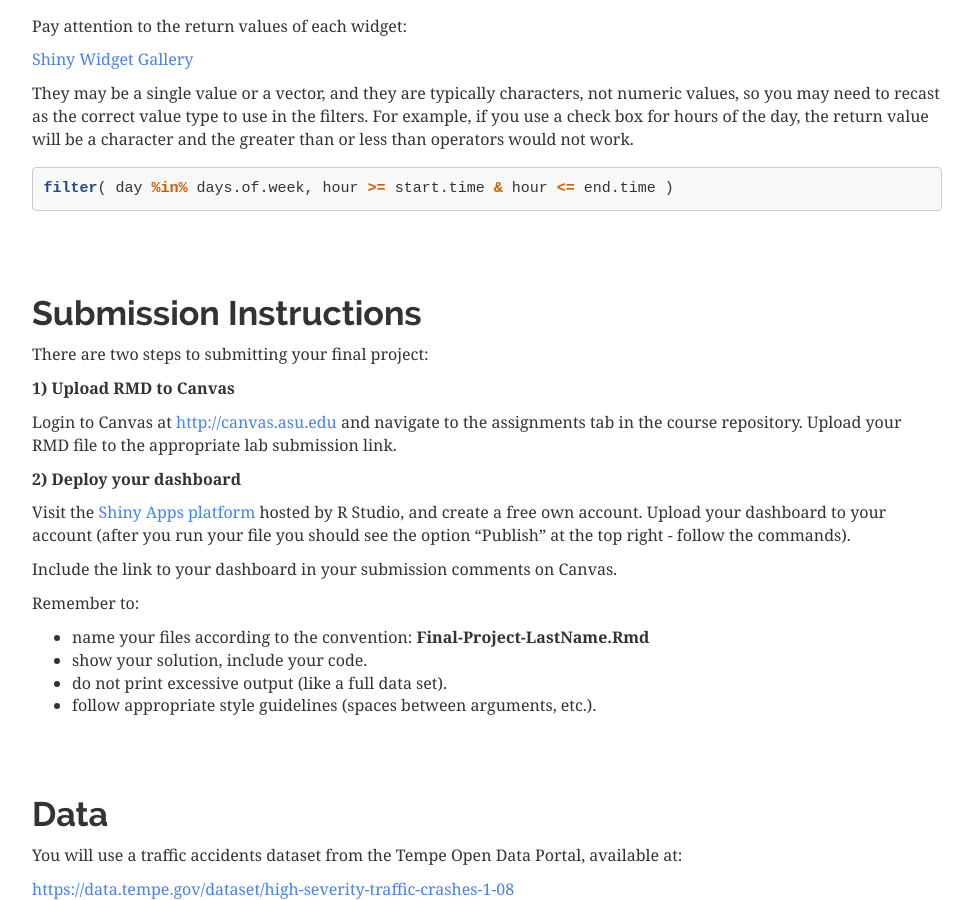
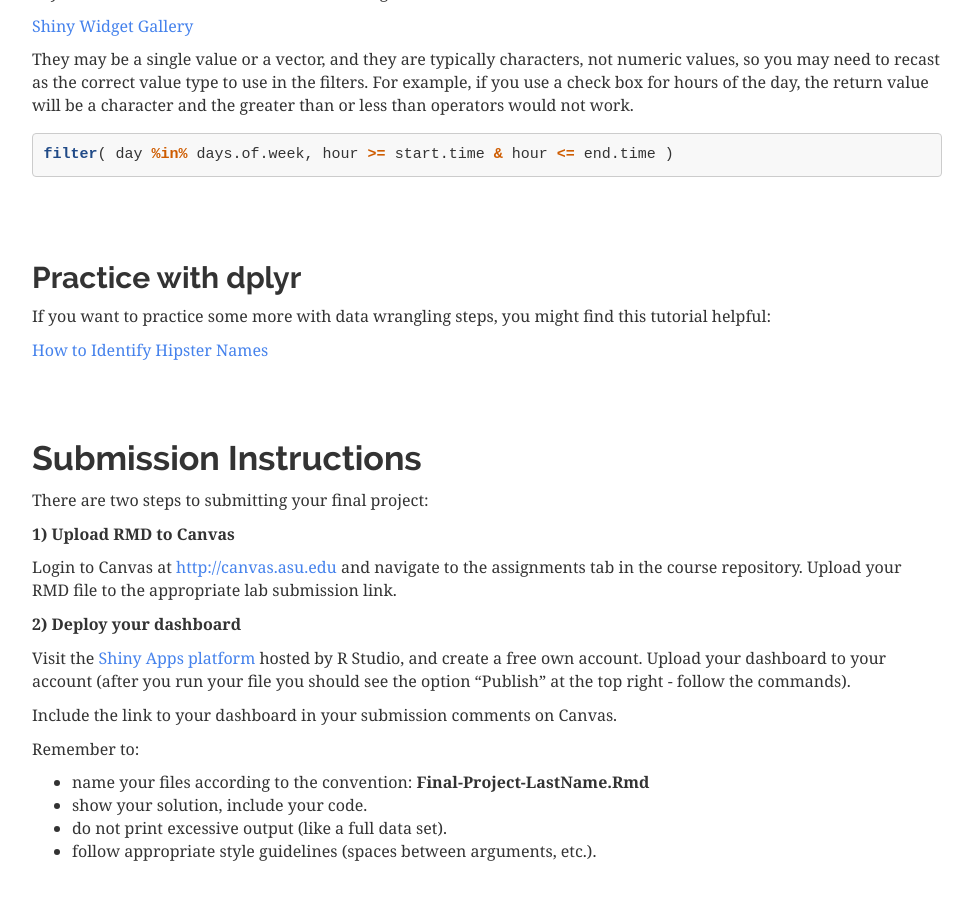
Before and after one commit to DS4PS/cpp-526-fall-2019, a Jekyll site: the page LABS/final-project-instructions.html, which Jekyll copies as it is, in a window 1280 px wide and 900 px high, scrolled down 4252 px. Shown: the whole window, without its empty margins (153-1126 px from the left). Built offline with Jekyll 4.4.1, drawn with Linux system fonts in a browser that asks for light colours; some of the changed text lies outside the part shown.

Commit message:
final project

```diff
--- a/LABS/final-project-instructions.html
+++ b/LABS/final-project-instructions.html
@@ -1861,6 +1860,12 @@ runtime: shiny
 <p>They may be a single value or a vector, and they are typically characters, not numeric values, so you may need to recast as the correct value type to use in the filters. For example, if you use a check box for hours of the day, the return value will be a character and the greater than or less than operators would not work.</p>
 <div class="sourceCode" id="cb6"><pre class="sourceCode r"><code class="sourceCode r"><a class="sourceLine" id="cb6-1" data-line-number="1"><span class="kw">filter</span>( day <span class="op">%in%</span><span class="st"> </span>days.of.week, hour <span class="op">&gt;=</span><span class="st"> </span>start.time <span class="op">&amp;</span><span class="st"> </span>hour <span class="op">&lt;=</span><span class="st"> </span>end.time )</a></code></pre></div>
 <p><br><br></p>
+<div id="practice-with-dplyr" class="section level2">
+<h2>Practice with dplyr</h2>
+<p>If you want to practice some more with data wrangling steps, you might find this tutorial helpful:</p>
+<p><a href="https://www.kaggle.com/ryanburge/hipster-names">How to Identify Hipster Names</a></p>
+<p><br> <br></p>
+</div>
 </div>
 <div id="submission-instructions" class="section level1">
 <h1>Submission Instructions</h1>
```
Also changed, not shown: other parts of LABS/final-project-instructions.html (+0 -1 lines), LABS/final-project-instructions.rmd (+11 -1 lines).
